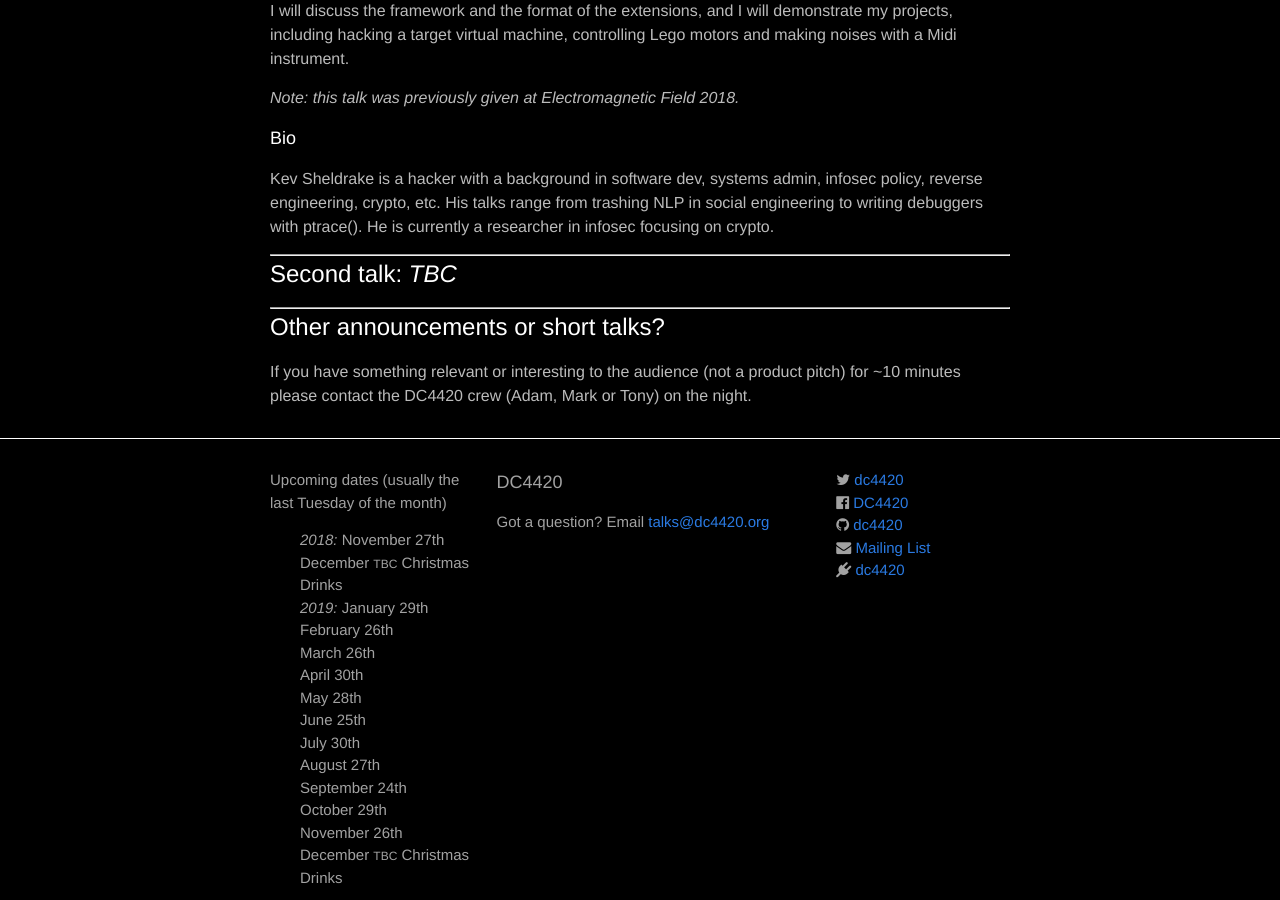
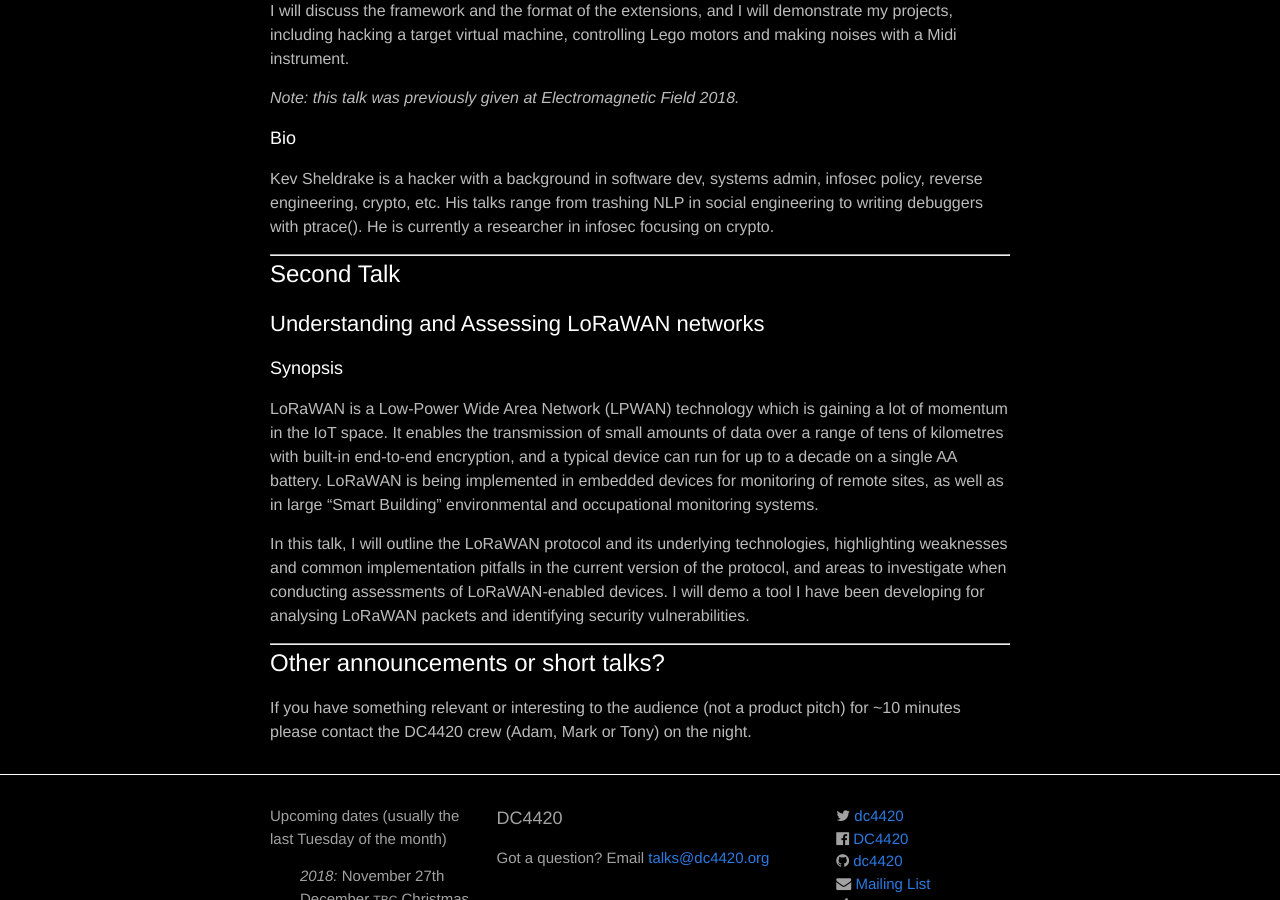
Before and after one commit to dc4420/website, a Jekyll site: the page built from _posts/2018-11-27-talks.markdown, in a window 1280 px wide and 900 px high, scrolled down 573 px. Built offline with Jekyll 4.4.1, drawn with Linux system fonts in a browser that asks for light colours; nearby versions of some CDN libraries.

Commit message:
Add LoRaWAN talk

```diff
--- a/_posts/2018-11-27-talks.markdown
+++ b/_posts/2018-11-27-talks.markdown
@@ -31,7 +31,26 @@ Kev Sheldrake is a hacker with a background in software dev, systems admin, info
 
 <hr>
 
-# Second talk: *TBC*
+# Second Talk
+
+## Understanding and Assessing LoRaWAN networks
+
+### Synopsis
+
+LoRaWAN is a Low-Power Wide Area Network (LPWAN) technology which is
+gaining a lot of momentum in the IoT space. It enables the transmission of
+small amounts of data over a range of tens of kilometres with built-in
+end-to-end encryption, and a typical device can run for up to a decade on
+a single AA battery. LoRaWAN is being implemented in embedded devices for
+monitoring of remote sites, as well as in large "Smart Building"
+environmental and occupational monitoring systems.
+
+In this talk, I will outline the LoRaWAN protocol and its underlying
+technologies, highlighting weaknesses and common implementation pitfalls
+in the current version of the protocol, and areas to investigate when
+conducting assessments of LoRaWAN-enabled devices. I will demo a tool I
+have been developing for analysing LoRaWAN packets and identifying
+security vulnerabilities.
 
 <hr>
 
```
